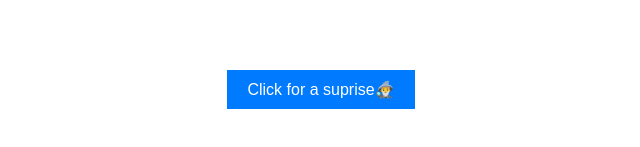
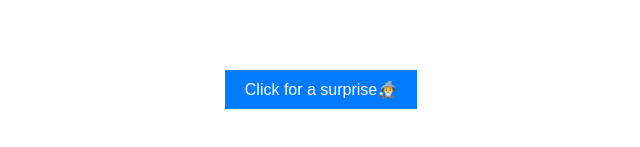
Before and after one commit to batmansrightear/Private-Project, a plain HTML site: page index.html in a window 1280 px wide. Shown: the part 311-458 px from the top of the page, 319-959 px from the left. Drawn offline with Linux system fonts and the light colour scheme.

Commit message:
Update index.html

```diff
--- a/index.html
+++ b/index.html
@@ -25,6 +25,6 @@
     </style>
 </head>
 <body>
-    <button onclick="window.location.href='frontpage.html'">Click for a suprise🧙‍♂️</button>
+    <button onclick="window.location.href='frontpage.html'">Click for a surprise🧙‍♂️</button>
 </body>
 </html>
```
